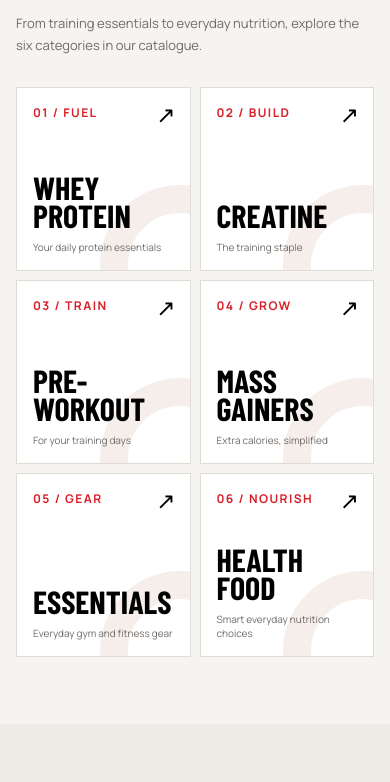
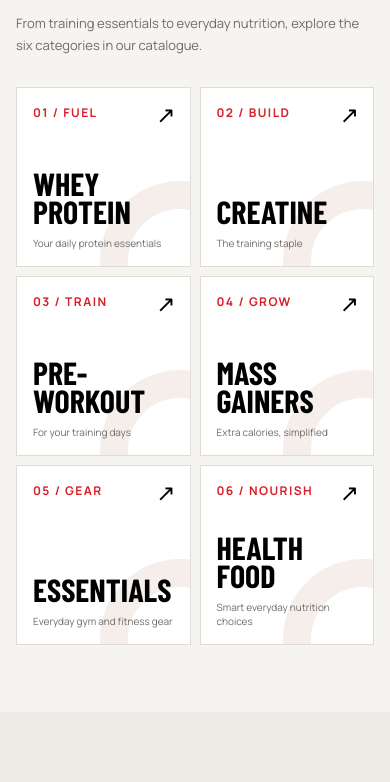
Before and after one commit to PratikkPadwal/mlnutrition, a website: page redesign.html in a window 390 px wide. Shown: the part 1521-2303 px from the top of the page. Drawn offline with nearby package versions, Linux system fonts and the light colour scheme; no server answers; a web font is replaced by a local one.

Commit message:
Lay out all six categories cleanly on desktop and mobile

```diff
--- a/redesign.css
+++ b/redesign.css
@@ -198,3 +198,16 @@ body.motion-paused .showcase-card,body.motion-paused .motion-ticker-track,body.m
 @media(max-width:820px){.header-inner{height:75px}.brand{min-width:245px;margin-left:-20px}.brand img{height:56px;width:57px}.hero-visual{min-height:490px}.showcase-stage{padding:120px 28px 50px}.showcase-card{height:250px}.showcase-card-1{height:275px}.showcase-intro h2{font-size:74px}.showcase-photo img{max-height:176px}}
 @media(max-width:560px){.header-inner{height:72px}.brand{min-width:0;padding:0 15px 0 12px;margin-left:-16px;gap:8px}.brand img{width:45px;height:53px}.brand-text{font-size:23px}.brand-text small{font-size:6px;letter-spacing:.08em}.hero-visual{min-height:405px}.showcase-intro{left:19px;top:53px}.showcase-intro h2{font-size:53px}.showcase-stage{padding:120px 12px 47px}.showcase-card{height:202px;width:35%;margin-left:-9px;margin-right:-9px}.showcase-card-1{height:235px}.showcase-index{padding:10px 7px 0;font-size:7px}.showcase-photo{padding:5px}.showcase-photo img{max-height:145px}.showcase-fallback{font-size:30px}.showcase-caption{min-height:48px;padding:7px}.showcase-brand{font-size:7px}.showcase-name{font-size:12px}.showcase-bottom{left:15px;right:15px;bottom:12px}.showcase-footnote{font-size:7px;max-width:135px}.motion-toggle{padding:8px;font-size:8px}.hero-edition{left:19px;top:16px}.hero-vertical{right:5px;font-size:7px}.motion-ticker-set{gap:22px;padding-right:22px}.motion-ticker-set span{font-size:19px}}
 @media(prefers-reduced-motion:reduce){.showcase-card,.motion-ticker-track,.hero-visual:before{animation:none!important}.showcase-card-0{transform:translateY(19px) rotate(-9deg)}.showcase-card-1{transform:translateY(-4px)}.showcase-card-2{transform:translateY(23px) rotate(9deg)}[data-reveal]{opacity:1;transform:none;transition:none}}
+
+/* Six-category layout: Essentials and Health Food are first-class shop categories. */
+.goal-grid{grid-template-columns:repeat(3,minmax(0,1fr))}
+.goal-card{min-height:214px}
+.goal-name-long{font-size:clamp(30px,3.1vw,42px)}
+@media(max-width:820px){
+  .goal-grid{grid-template-columns:repeat(2,minmax(0,1fr))}
+}
+@media(max-width:560px){
+  .goal-grid{gap:9px}
+  .goal-card{min-height:180px}
+  .goal-name-long{font-size:clamp(24px,6vw,29px);letter-spacing:-.02em}
+}
```
